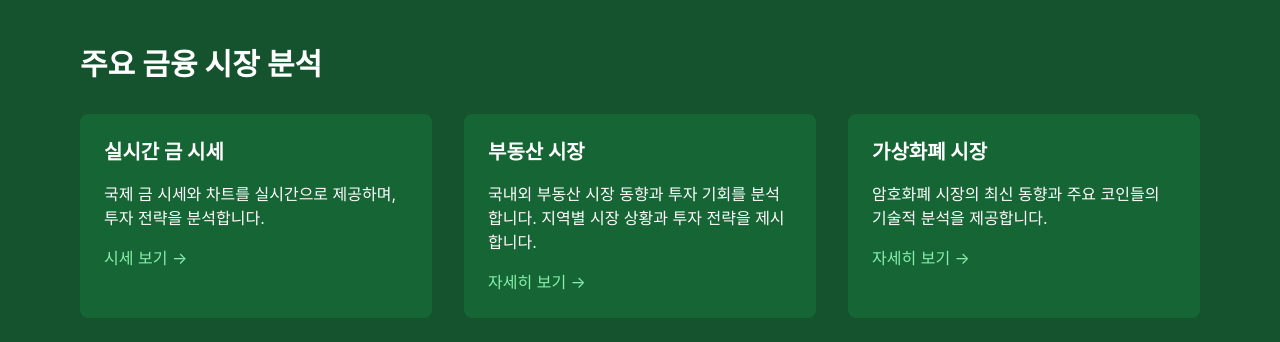
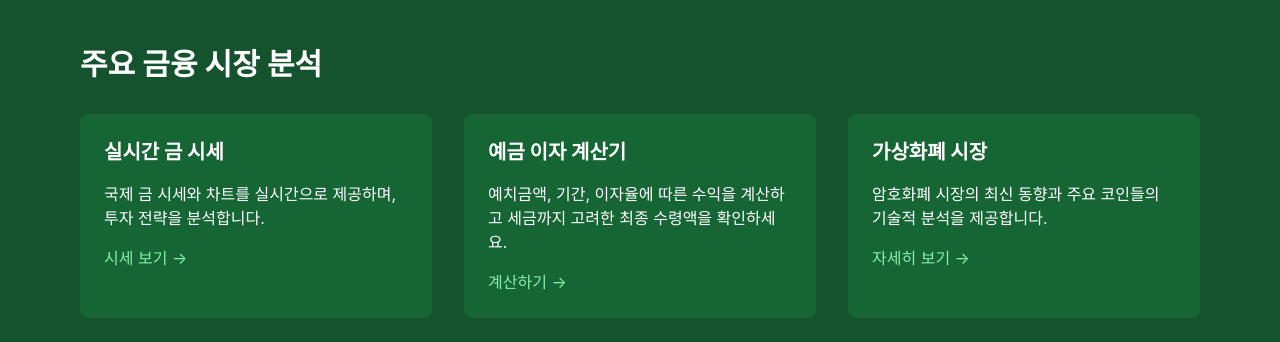
Before and after one commit to yarogono/anteconomy, a Next.js app: page / in a window 1280 px wide. Shown: the part 1100-1442 px from the top of the page. Built offline with nearby package versions, Linux system fonts and the light colour scheme; no server answers; a web font is replaced by a local one.

Commit message:
예금 이자 계산기 쿠팡 배너 추가 & 메인 페이지에 이자 계산기 추가

```diff
--- a/src/pages/deposit-calculator.js
+++ b/src/pages/deposit-calculator.js
@@ -1,5 +1,6 @@
 import { useState } from "react";
 import Head from "next/head";
+import CoupangBanner from "../components/CoupangBanner";
 
 export default function DepositCalculator() {
   const [deposit, setDeposit] = useState("");
@@ -188,6 +189,8 @@ export default function DepositCalculator() {
           </div>
         </section>
 
+        <CoupangBanner />
+
         <section
           className="bg-white p-6 rounded-lg shadow-lg mb-8"
           aria-label="계산 결과"
@@ -226,6 +229,8 @@ export default function DepositCalculator() {
             </div>
           </div>
         </section>
+
+        <CoupangBanner />
 
         <section className="mt-8 prose max-w-none" aria-label="이자 계산 설명">
           <h2 className="text-2xl font-bold mb-4">이자 계산 방식 설명</h2>
--- a/src/pages/index.js
+++ b/src/pages/index.js
@@ -168,17 +168,17 @@ export default function Home({ initialRate }) {
               </Link>
             </div>
             <div className="bg-green-800 p-6 rounded-lg">
-              <h3 className="text-xl font-bold mb-4">부동산 시장</h3>
+              <h3 className="text-xl font-bold mb-4">예금 이자 계산기</h3>
               <p className="mb-4">
-                국내외 부동산 시장 동향과 투자 기회를 분석합니다. 지역별 시장
-                상황과 투자 전략을 제시합니다.
+                예치금액, 기간, 이자율에 따른 수익을 계산하고 세금까지 고려한
+                최종 수령액을 확인하세요.
               </p>
-              <a
-                href="/real-estate-analysis"
+              <Link
+                href="/deposit-calculator"
                 className="text-green-300 hover:text-green-100"
               >
-                자세히 보기 →
-              </a>
+                계산하기 →
+              </Link>
             </div>
             <div className="bg-green-800 p-6 rounded-lg">
               <h3 className="text-xl font-bold mb-4">가상화폐 시장</h3>
```
Also changed, not shown: 1 other file (tests, documents, lock files or other folders).
